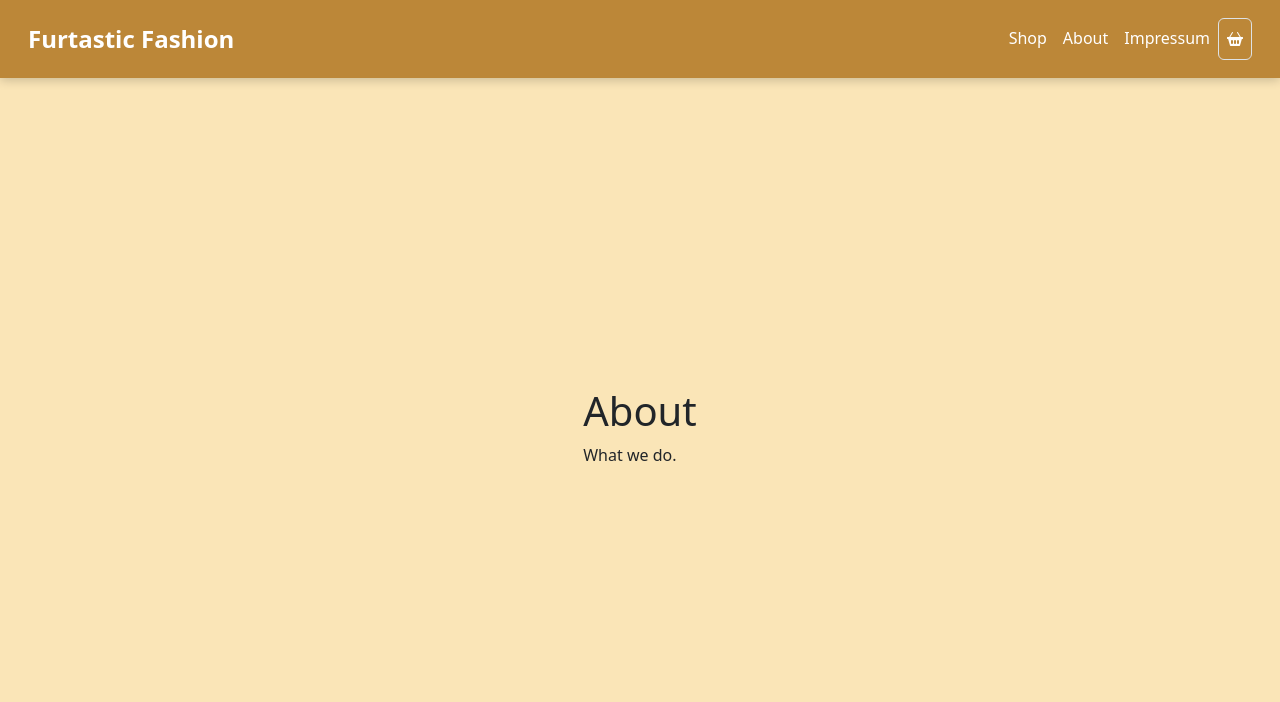
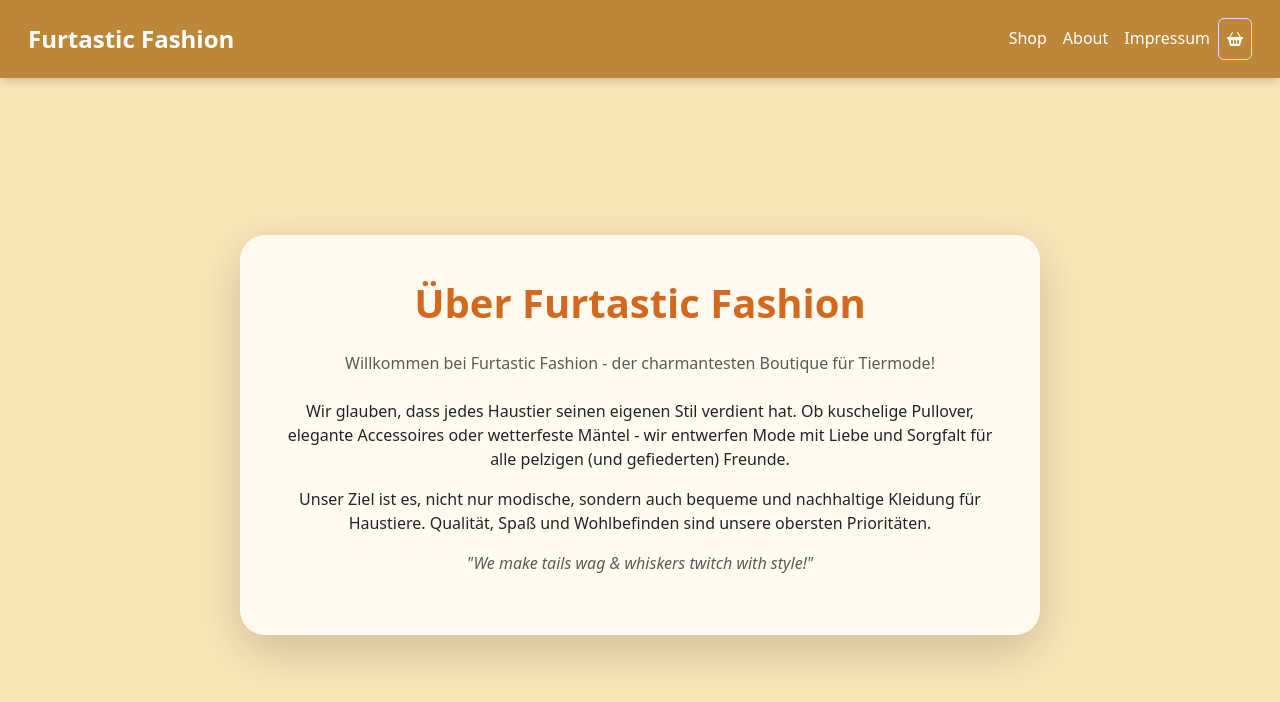
Before and after one commit to lisa-q/webapp_hwr, a React (Vite) app: page /about in a window 1280 px wide. Shown: the top 702 px of the page. Built offline with nearby package versions, Linux system fonts and the light colour scheme; no server answers.

Commit message:
About seite hinzugefügt

```diff
--- /dev/null
+++ b/src/pages/About.css
@@ -0,0 +1,12 @@
+
+.about-card {
+    max-width: 800px;
+    background-color: #FFFAF0;
+    border-radius: 25px;
+    padding: 20px;
+}
+
+.about-title {
+    color: #D2691E;
+    font-weight: bold;
+}
--- a/src/pages/About.tsx
+++ b/src/pages/About.tsx
@@ -1,10 +1,34 @@
+import "./About.css";
+
 const About = () => {
-    return (
-        <div>
-            <h1>About</h1>
-            <p>What we do.</p>
+  return (
+    <div className="about-container d-flex align-items-center justify-content-center">
+      <div className="about-card card shadow-lg border-0">
+        <div className="p-4 text-center">
+          <h1 className="about-title mb-4">Über Furtastic Fashion</h1>
+          <p className="text-muted mb-4">
+            Willkommen bei Furtastic Fashion - der charmantesten Boutique für
+            Tiermode!{" "}
+          </p>
+          <p>
+            Wir glauben, dass jedes Haustier seinen eigenen Stil verdient hat.
+            Ob kuschelige Pullover, elegante Accessoires oder wetterfeste Mäntel
+            - wir entwerfen Mode mit Liebe und Sorgfalt für alle pelzigen (und
+            gefiederten) Freunde.
+          </p>
+          <p>
+            Unser Ziel ist es, nicht nur modische, sondern auch bequeme und
+            nachhaltige Kleidung für Haustiere. Qualität, Spaß und Wohlbefinden
+            sind unsere obersten Prioritäten.
+          </p>
+
+          <p className="text-muted fst-italic">
+            "We make tails wag & whiskers twitch with style!"
+          </p>
         </div>
-    );
+      </div>
+    </div>
+  );
 };
 
 export default About;
```
